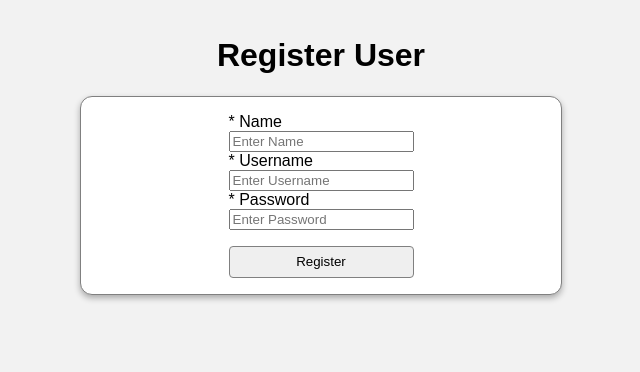
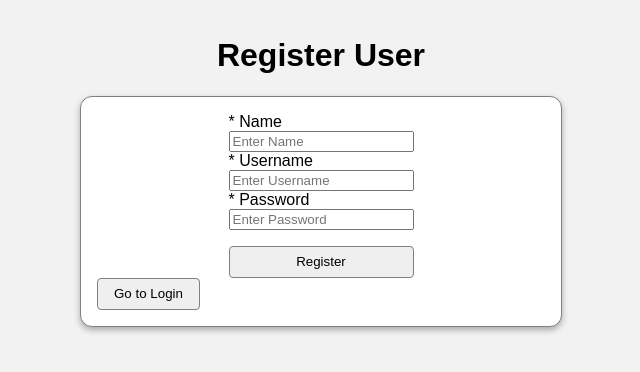
Before and after one commit to hogatejon/capstone-jh, an Angular app in the folder client/: page /register in a window 1280 px wide. Shown: the top 372 px of the page, without its empty margins (319-959 px from the left). Built offline with nearby package versions, Linux system fonts and the light colour scheme; no server answers.

Commit message:
add go to login button to register page

```diff
--- a/client/src/app/register/register.component.html
+++ b/client/src/app/register/register.component.html
@@ -26,4 +26,5 @@
             value="Register"
             (click)="onSubmit()">
   </form>
+  <button (click)="routeToLogin()">Go to Login</button>
 </section>
--- a/client/src/app/register/register.component.ts
+++ b/client/src/app/register/register.component.ts
@@ -47,6 +47,10 @@
     }
   }
 
+  routeToLogin() {
+    this.router.navigate(['/login']);
+  }
+
   subscribeToUser() {
     this.loginService.userResponse$.pipe(takeUntil(this.ngDestroyed$)).subscribe((user) => {
       if (user?.id && user?.name && user?.username) {
```
